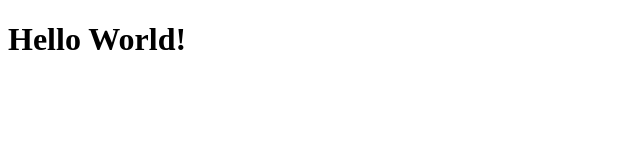
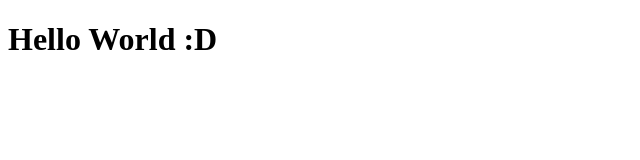
Before and after one commit to sekariyad2000/helloworld, a plain HTML site: page index.html in a window 1280 px wide. Shown: the full height of the page, 0-640 px from the left. Drawn offline with Linux system fonts and the light colour scheme.

Commit message:
Update index.html

```diff
--- a/index.html
+++ b/index.html
@@ -6,6 +6,6 @@
     <title>Document</title>
 </head>
 <body>
-    <h1>Hello World!</h1>
+    <h1>Hello World :D</h1>
 </body>
 </html>
```
